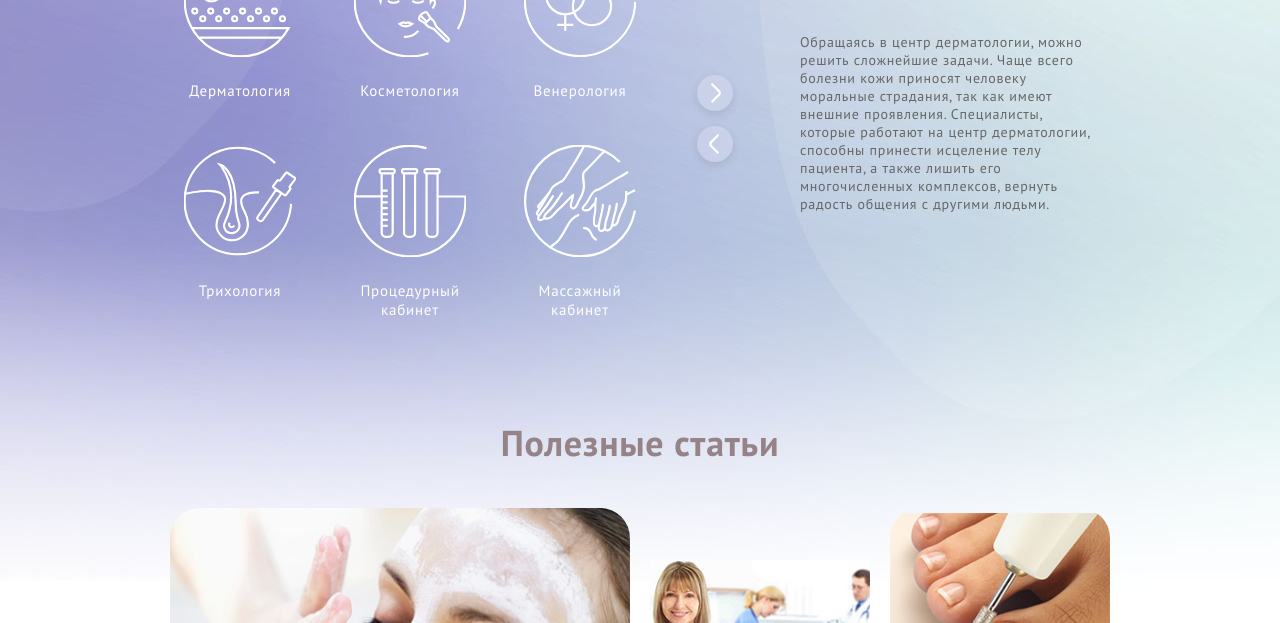
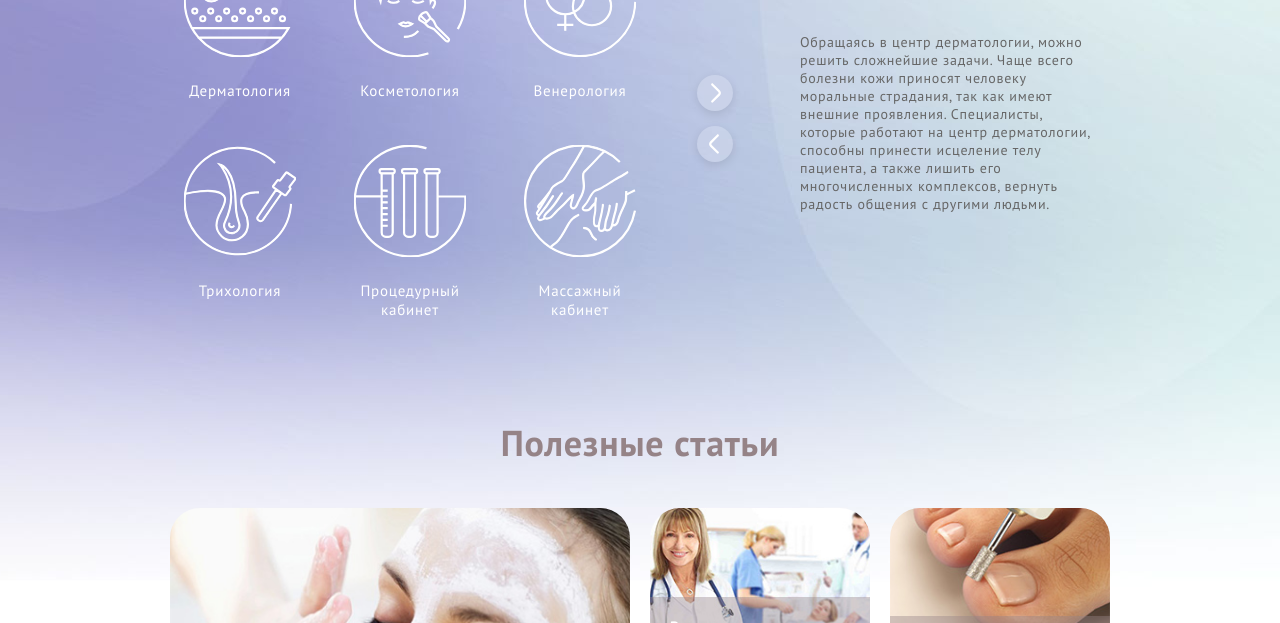
Before and after one commit to jokerinteractive/artmedika, a website: page index.html in a window 1280 px wide. Shown: the part 677-1300 px from the top of the page. Drawn offline with nearby package versions, Linux system fonts and the light colour scheme; files that its build step writes are made by us from their sources.

Commit message:
обновили блоки на главной

```diff
--- a/sass/blocks/articles.scss
+++ b/sass/blocks/articles.scss
@@ -33,6 +33,9 @@
     width: 220px;
     height: 225px;
     margin-bottom: 17px;
+  }
+  .articles__item--mini {
+    height: 165px;
   }
 }
 
```
